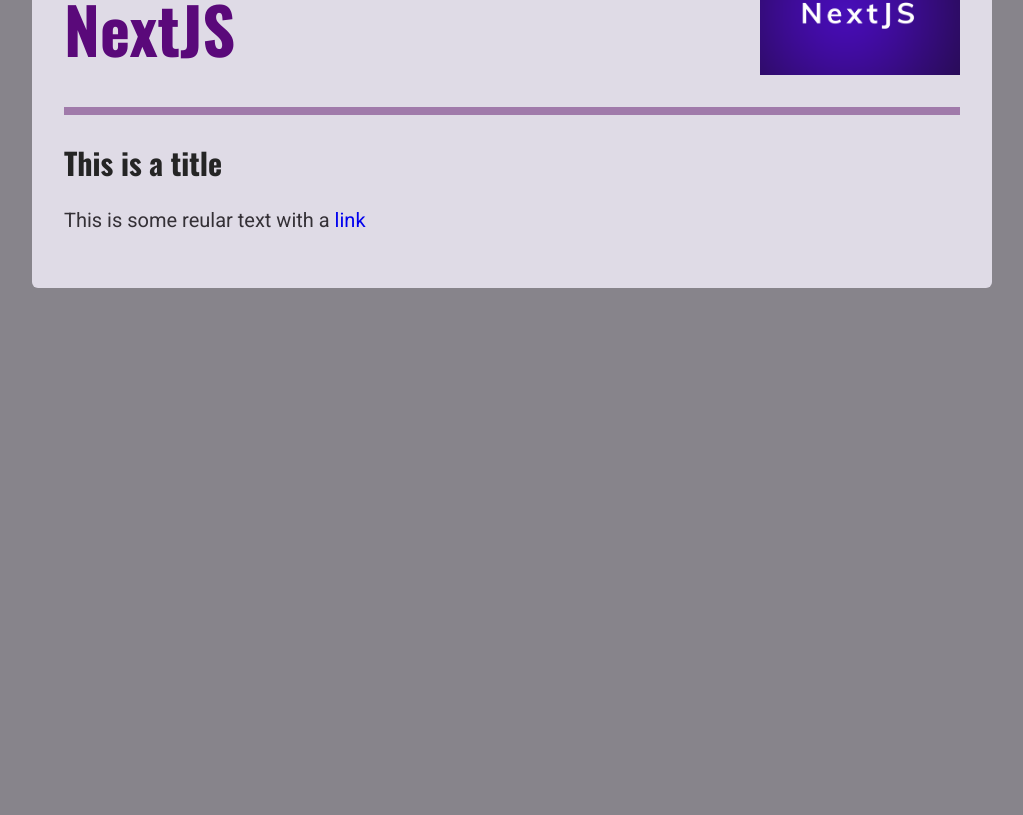
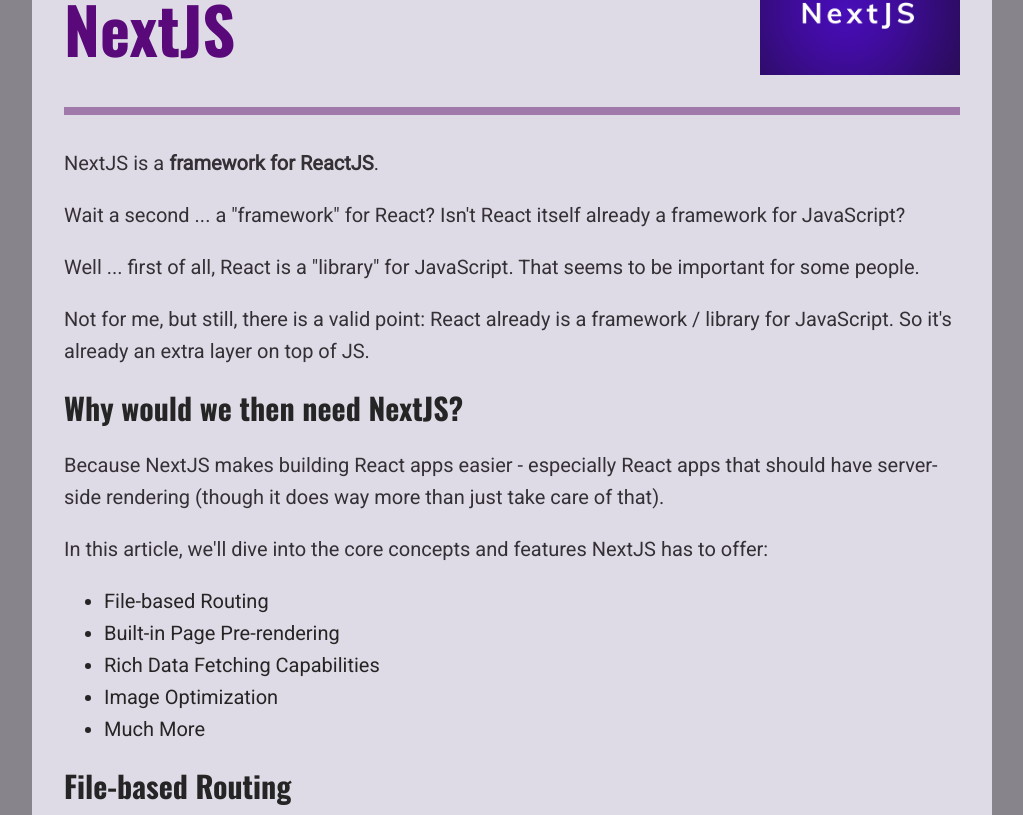
Before and after one commit to hamadzia74/nextjs-blogs-post, a Next.js app: page /posts/getting-started-with-nextjs in a window 1280 px wide. Shown: the part 305-1120 px from the top of the page, without its empty margins (128-1151 px from the left). Before the commit the page ends 800 px from the top, so only its background shows below. Built offline with nearby package versions, Linux system fonts and the light colour scheme.

Commit message:
Rendered Images With The "Next Image" Component (From Markdown)

```diff
--- a/components/posts/post-detail/post-content.js
+++ b/components/posts/post-detail/post-content.js
@@ -1,16 +1,36 @@
 import ReactMarkdown from 'react-markdown';
 import PostHeader from "./post-header";
 import classes from './post-content.module.css'
+import Image from 'next/image';
 
 function PostContent(props) {
-    const {post} = props;
+    const { post } = props;
 
     const imagePath = `/images/posts/${post.slug}/${post.image}`;
+    const customRenderers = {
+        // image(image) {
+        //     return (
+        //         <Image src={`/images/posts/${post.slug}/${image.src}`} alt={image.alt} width={600} height={300} />
+        //     )
+        // },
+        paragraph(paragraph) {
+            const { node } = paragraph;
+            if (node.children[0].type === 'image') {
+                const image = node.children[0];
+                return (
+                    <div className={classes.image}>
+                        <Image src={`/images/posts/${post.slug}/${image.url}`} alt={image.alt} width={600} height={300} />
+                    </div>
+                )
+            }
+            return <p>{paragraph.children}</p>
+        },
+    }
 
     return (
         <article className={classes.content}>
             <PostHeader title={post.title} image={imagePath} />
-            <ReactMarkdown>{post.content}</ReactMarkdown>
+            <ReactMarkdown components={customRenderers}>{post.content}</ReactMarkdown>
         </article>
     )
 }
--- a/posts/getting-started-with-nextjs.md
+++ b/posts/getting-started-with-nextjs.md
@@ -1,11 +1,33 @@
 ---
 title: 'Getting Started with NextJS'
-date: '2023-11-14'
-image: 'getting-started-nextjs.png'
-excerpt: NextJS is the React framework for production - it makes building fullstack React apps and sites a breeze and ships with build-in SSR.
+date: '2022-10-16'
+image: getting-started-nextjs.png
+excerpt: NextJS is a the React framework for production - it makes building fullstack React apps and sites a breeze and ships with built-in SSR.
 isFeatured: true
 ---
 
-# This is a title
+NextJS is a **framework for ReactJS**.
 
-This is some reular text with a [link](https://google.com)
+Wait a second ... a "framework" for React? Isn't React itself already a framework for JavaScript?
+
+Well ... first of all, React is a "library" for JavaScript. That seems to be important for some people.
+
+Not for me, but still, there is a valid point: React already is a framework / library for JavaScript. So it's already an extra layer on top of JS.
+
+## Why would we then need NextJS?
+
+Because NextJS makes building React apps easier - especially React apps that should have server-side rendering (though it does way more than just take care of that).
+
+In this article, we'll dive into the core concepts and features NextJS has to offer:
+
+- File-based Routing
+- Built-in Page Pre-rendering
+- Rich Data Fetching Capabilities
+- Image Optimization
+- Much More
+
+## File-based Routing
+
+![Create routes via your file + folder structure](nextjs-file-based-routing.png)
+
+... More content ...
```
Also changed, not shown: 1 other file (tests, documents, lock files or other folders).
